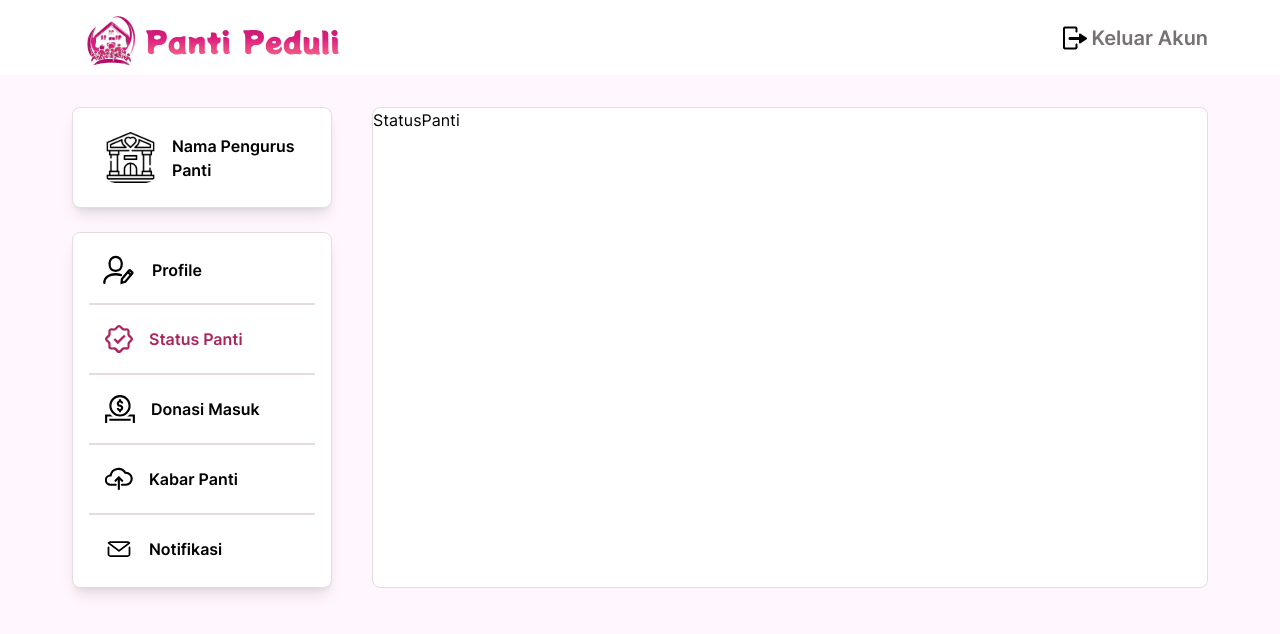
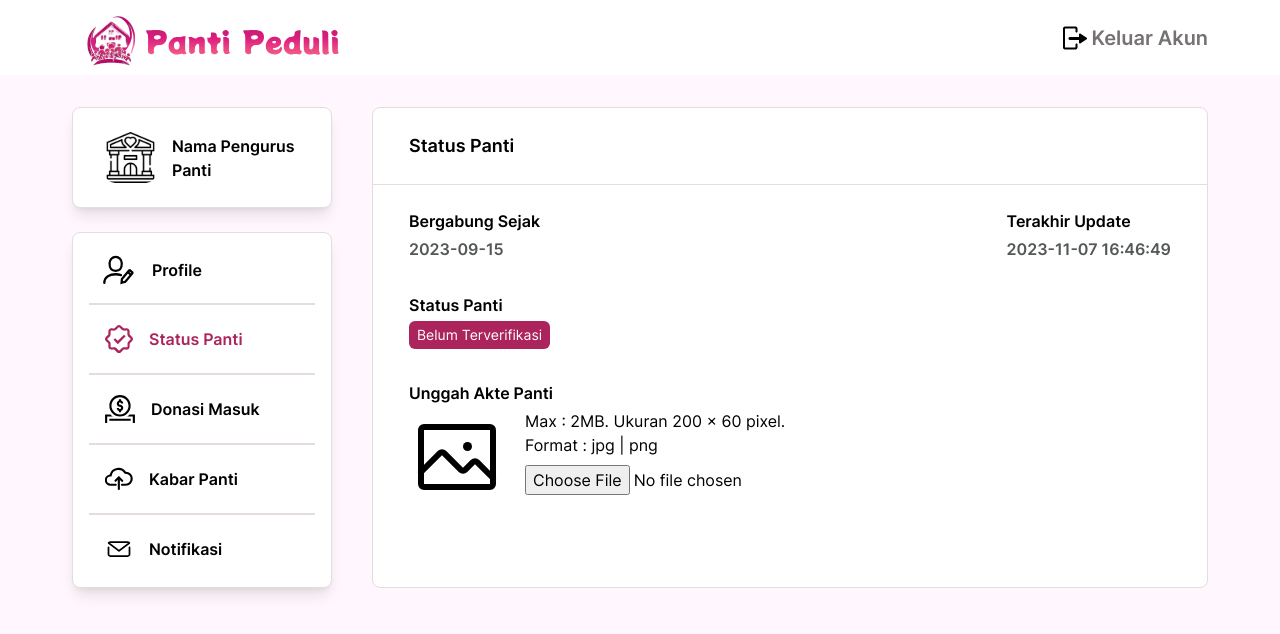
Before and after one commit to baicorp/peduli-panti, a React (Vite) app in the folder frontend/: page /status-panti in a window 1280 px wide. Shown: the top 634 px of the page. Built offline with nearby package versions, Linux system fonts and the light colour scheme.

Commit message:
add 'status panti' page

```diff
--- a/frontend/src/pages/Admin/Status Panti/StatusPanti.jsx
+++ b/frontend/src/pages/Admin/Status Panti/StatusPanti.jsx
@@ -1,5 +1,76 @@
 import React from "react";
 
 export default function StatusPanti() {
-  return <div>StatusPanti</div>;
+  return (
+    <div>
+      <h1 className="text-lg font-semibold px-9 py-6">Status Panti</h1>
+      <hr className="text-border-color" />
+      <div className="px-9 py-6 flex flex-col gap-8">
+        <div className="font-semibold flex justify-between">
+          <div>
+            <p className="mb-1">Bergabung Sejak</p>
+            <p className="text-[#545757]">2023-09-15</p>
+          </div>
+          <div>
+            <p className="mb-1">Terakhir Update</p>
+            <p className="text-[#545757]">2023-11-07 16:46:49</p>
+          </div>
+        </div>
+        <div>
+          <p className="font-semibold mb-1">Status Panti</p>
+          <div className="px-2 py-1 bg-pink rounded-md w-fit">
+            <p className="text-white text-sm">Belum Terverifikasi</p>
+          </div>
+        </div>
+        <div className="flex flex-col gap-1">
+          <label htmlFor="akte" className="w-full max-w-[192px] font-semibold">
+            Unggah Akte Panti
+          </label>
+          <div className="flex gap-5">
+            <svg
+              viewBox="0 0 256 256"
+              className="w-24 h-24"
+              xmlns="http://www.w3.org/2000/svg"
+            >
+              <rect fill="none" />
+              <rect
+                fill="none"
+                height="160"
+                rx="8"
+                stroke="#000"
+                stroke-linecap="round"
+                stroke-linejoin="round"
+                stroke-width="16"
+                width="192"
+                x="32"
+                y="48"
+              />
+              <path
+                d="M32,168l50.3-50.3a8,8,0,0,1,11.4,0l44.6,44.6a8,8,0,0,0,11.4,0l20.6-20.6a8,8,0,0,1,11.4,0L224,184"
+                fill="none"
+                stroke="#000"
+                stroke-linecap="round"
+                stroke-linejoin="round"
+                stroke-width="16"
+              />
+              <circle cx="156" cy="100" r="12" />
+            </svg>
+            <div>
+              <p>
+                Max : 2MB. Ukuran 200 x 60 pixel.
+                <br />
+                Format : jpg | png
+              </p>
+              <input
+                type="file"
+                accept="image/png, image/jpeg, image/jpg"
+                id="akte"
+                className="mt-2"
+              />
+            </div>
+          </div>
+        </div>
+      </div>
+    </div>
+  );
 }
```
